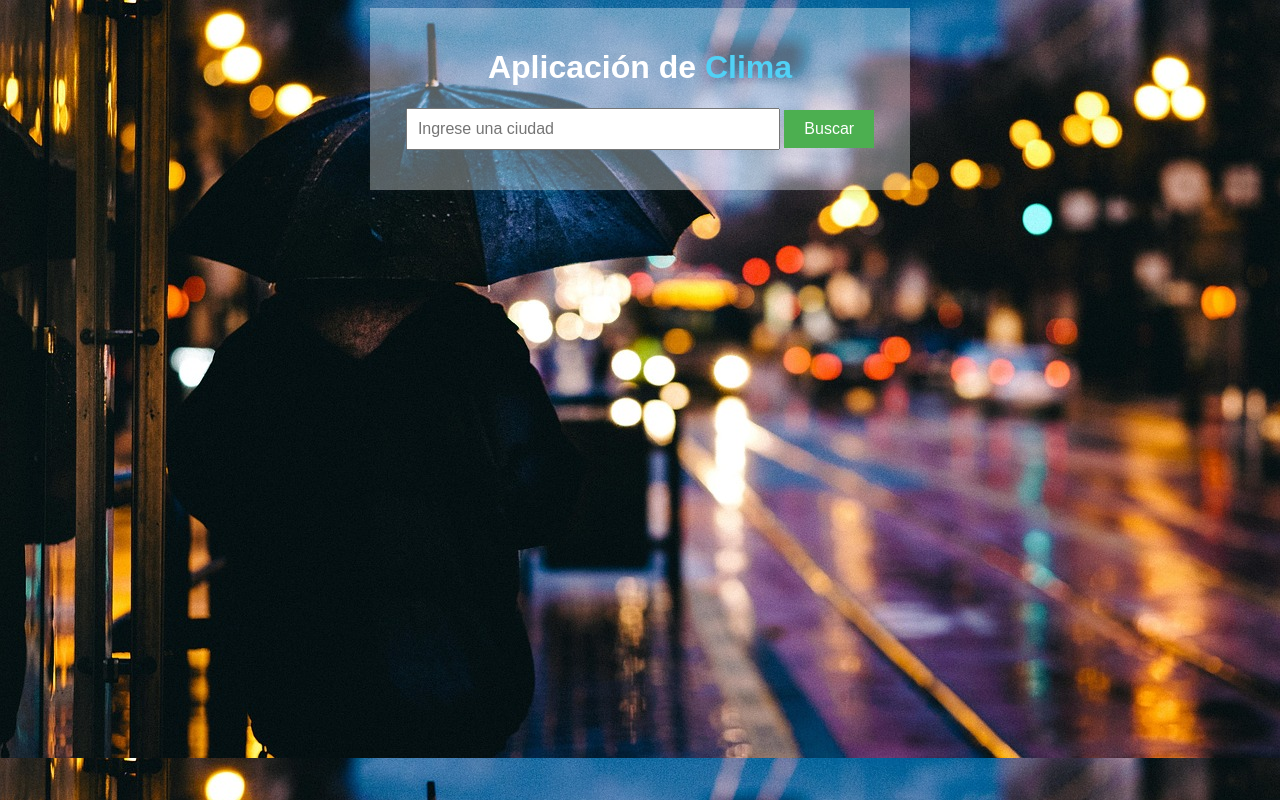
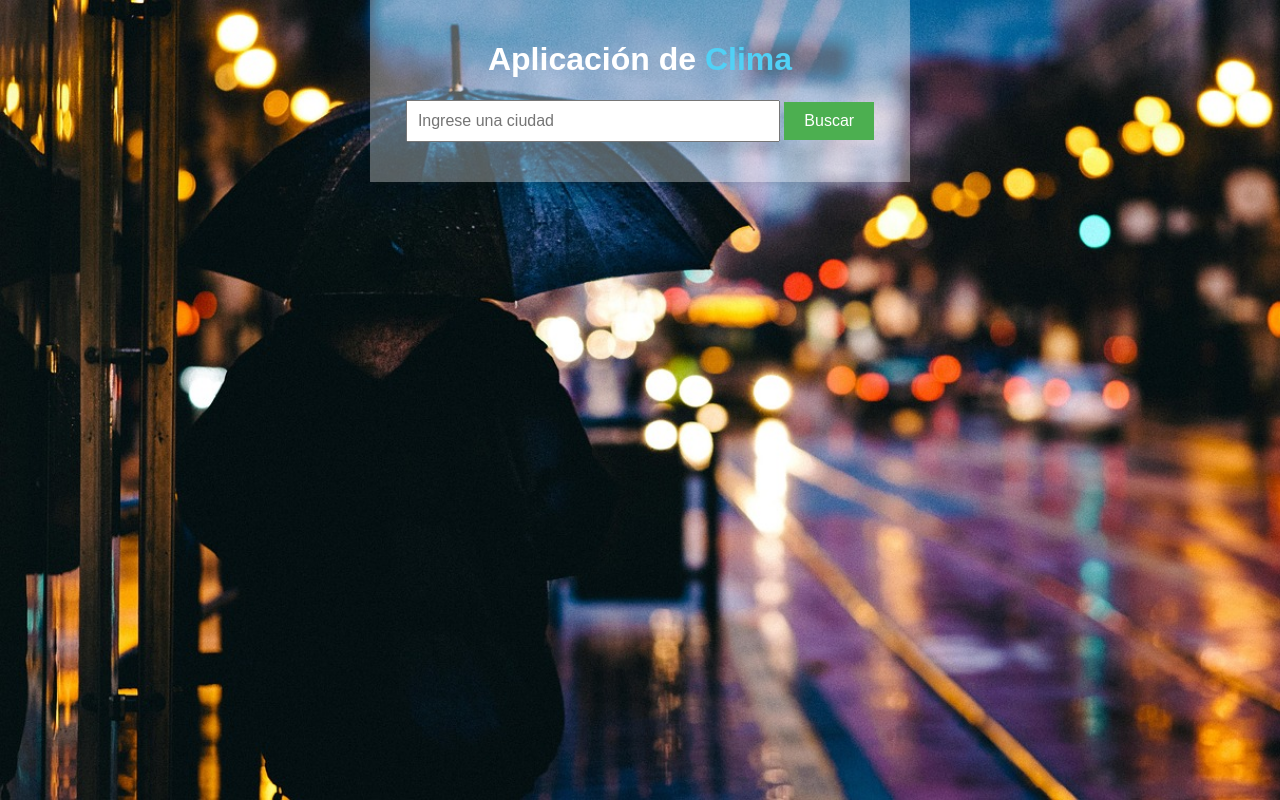
Before and after one commit to nxhuel/AppClima, a plain HTML site: page index.html in a window 1280 px wide. Drawn offline with Linux system fonts and the light colour scheme.

Commit message:
Arreglando body

```diff
--- a/css/style.css
+++ b/css/style.css
@@ -1,6 +1,11 @@
 body {
     font-family: Arial, sans-serif;
+    margin: 0;
+    padding: 0;
     background-image: url(../img/city.jpg);
+    background-size: cover;
+    background-repeat: no-repeat;
+    background-attachment: fixed;
   }
 
   .contenedor {
```
Also changed, not shown: 1 other file.
